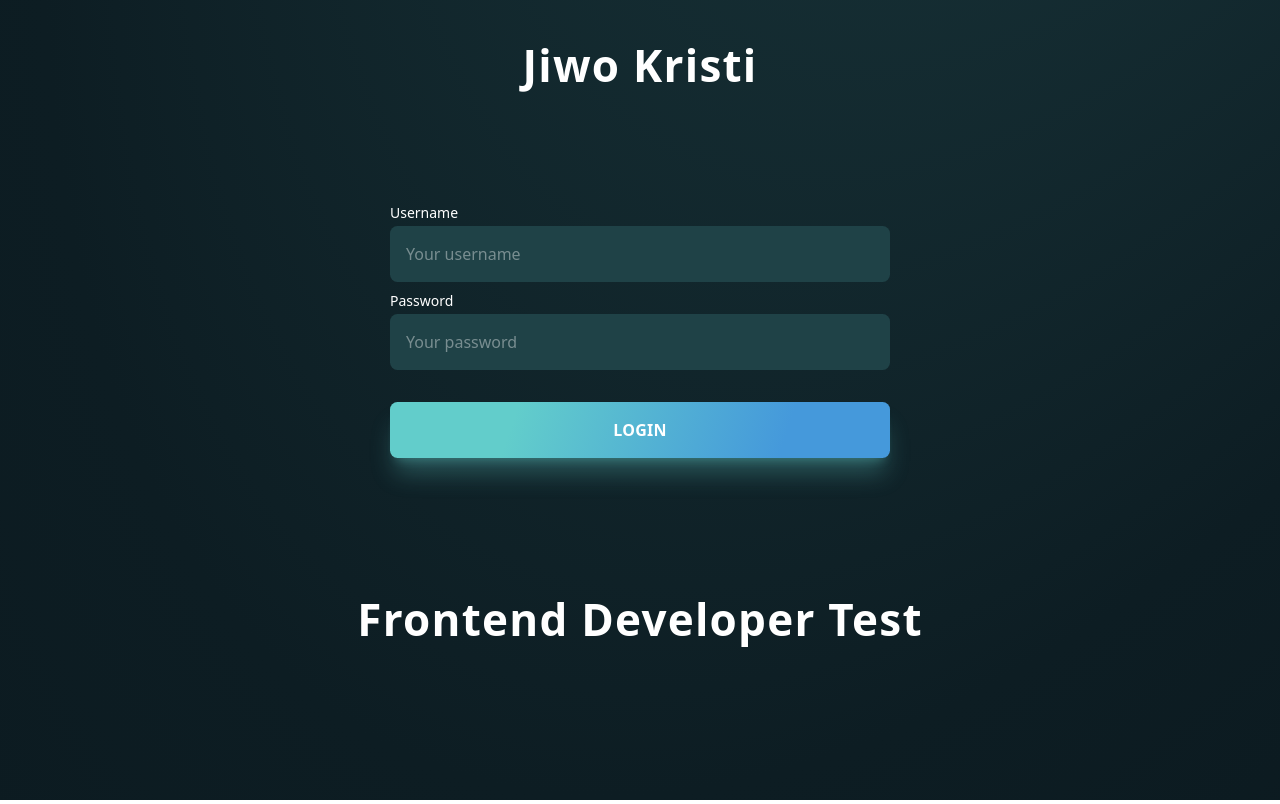
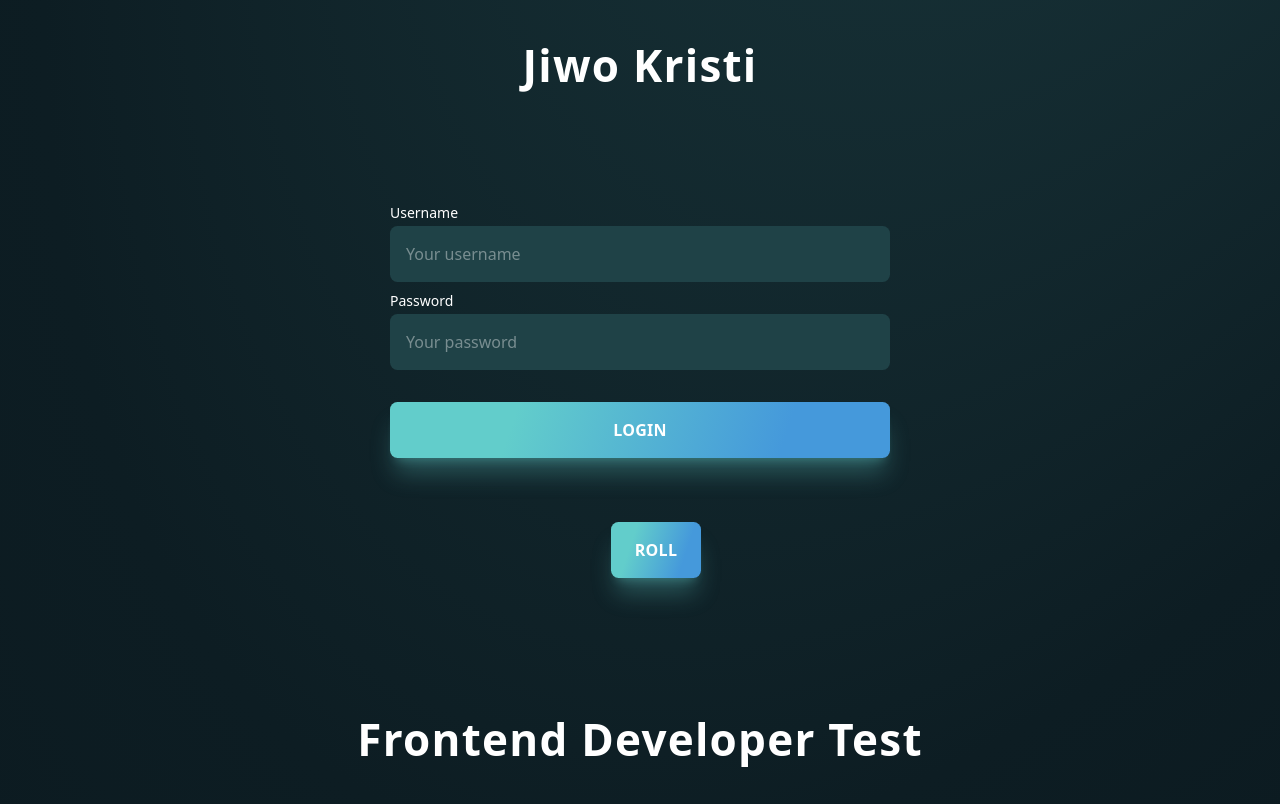
Before and after one commit to jiwokristi/gefami-services-test-FE, a React (Vite) app: page / in a window 1280 px wide. Built offline with nearby package versions, Linux system fonts and the light colour scheme; no server answers.

Commit message:
soal nomor 2 selesai.

```diff
--- a/src/pages/App.tsx
+++ b/src/pages/App.tsx
@@ -1,4 +1,4 @@
-import { useEffect, useMemo } from 'react';
+import { useEffect, useMemo, useState } from 'react';
 import { useForm } from 'react-hook-form';
 import { zodResolver } from '@hookform/resolvers/zod';
 
@@ -6,6 +6,7 @@ import { Button } from '../components/Button';
 import { Input } from '../components/Input';
 
 import { useAuthenticateMutation } from '../utils/api/auth';
+import { useGetUsersQuery } from '../utils/api/user';
 
 import { User, userSchema } from '../utils/validations/auth';
 
@@ -17,6 +18,8 @@ function App() {
   const { user } = useAppSelector(({ user }) => user);
   const dispatch = useAppDispatch();
 
+  const [currentUser, setCurrentUser] = useState<string>();
+
   const {
     register,
     handleSubmit,
@@ -25,6 +28,8 @@ function App() {
     resolver: zodResolver(userSchema),
     mode: 'onTouched',
   });
+
+  const { data: users } = useGetUsersQuery();
 
   const [authenticate, { isLoading: isFormLoading, data }] =
     useAuthenticateMutation();
@@ -50,8 +55,9 @@ function App() {
 
   return (
     <section id="App" className="py-96">
+      {/* ----- SOAL NO. 9 ----- */}
       <form
-        className="mx-auto flex w-[50rem] flex-col items-center gap-32"
+        className="mx-auto mb-64 flex w-[50rem] flex-col items-center gap-32"
         noValidate
         onSubmit={handleSubmit(submitHandler)}
       >
@@ -102,6 +108,23 @@ function App() {
           </>
         )}
       </form>
+
+      {/* ----- SOAL NO. 2 ----- */}
+      <div className="mx-auto flex w-[50rem] items-center justify-center gap-32">
+        <span>{currentUser || users?.[0]?.username}</span>
+        <Button
+          classes="rounded-xl"
+          onClick={() => {
+            if (users) {
+              setCurrentUser(
+                users[Math.floor(Math.random() * users.length)].username,
+              );
+            }
+          }}
+        >
+          ROLL
+        </Button>
+      </div>
     </section>
   );
 }
--- /dev/null
+++ b/src/utils/api/user.ts
@@ -0,0 +1,13 @@
+import { api } from '.';
+
+import { User } from '../validations/auth';
+
+const userEndpoints = api.injectEndpoints({
+  endpoints: builder => ({
+    getUsers: builder.query<User[], void>({
+      query: () => '/user',
+    }),
+  }),
+});
+
+export const { useGetUsersQuery } = userEndpoints;
```
